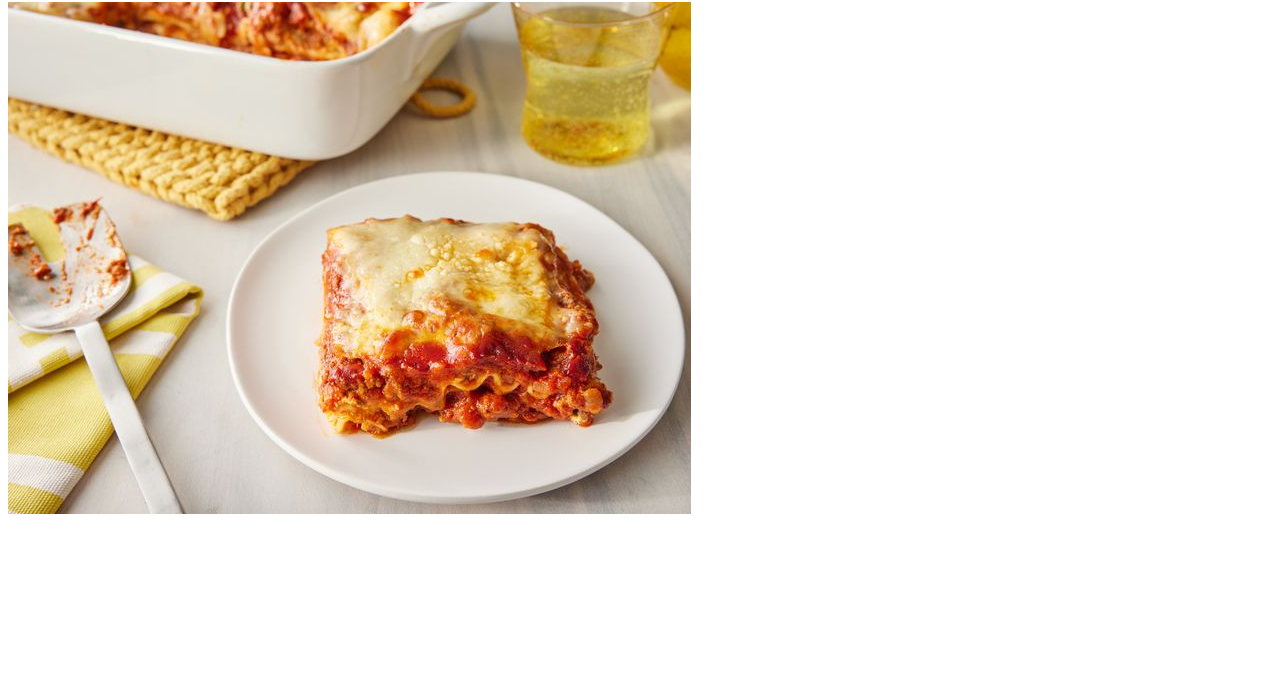
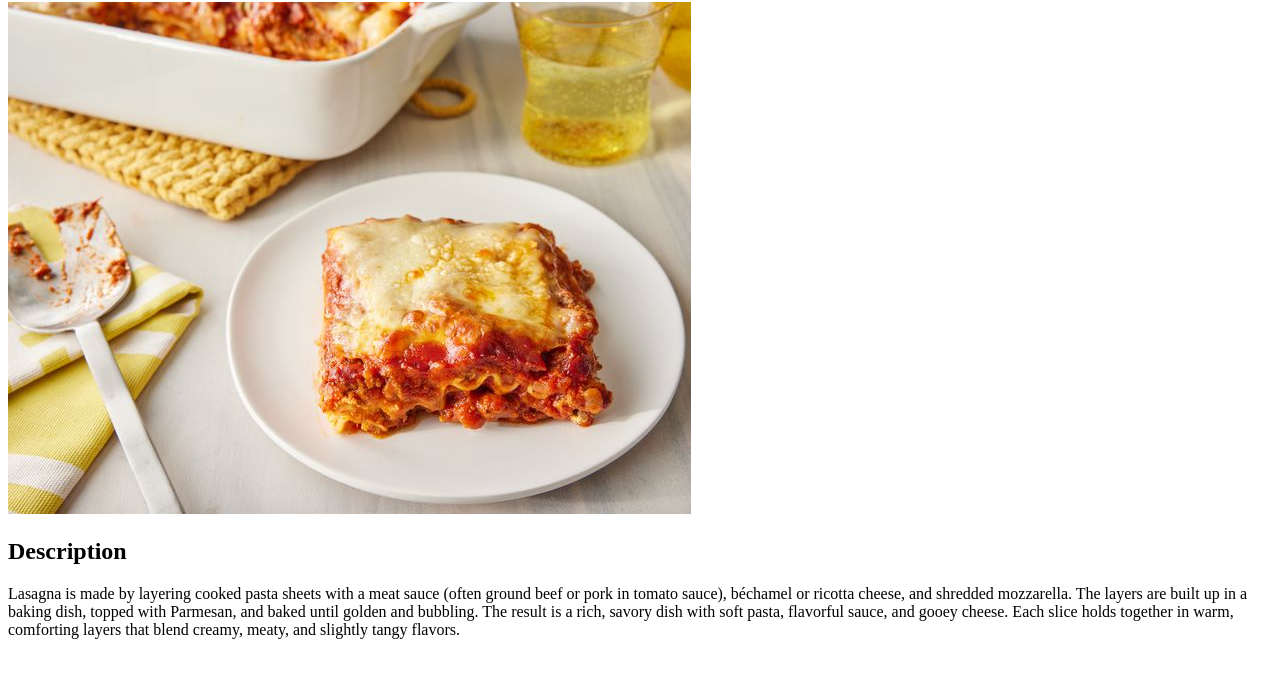
Before and after one commit to engineeredtoimperfection/odin-recipes, a plain HTML site: page recipes/lasagna.html in a window 1280 px wide. Shown: the part 104-782 px from the top of the page. Drawn offline with Linux system fonts and the light colour scheme.

Commit message:
Add description in recipes/lasagna.html

```diff
--- a/recipes/lasagna.html
+++ b/recipes/lasagna.html
@@ -15,6 +15,9 @@
 
         <img src="../images/lasagna.jpg" alt="Lasagna">
 
+        <h2>Description</h2>
+
+        <p>Lasagna is made by layering cooked pasta sheets with a meat sauce (often ground beef or pork in tomato sauce), béchamel or ricotta cheese, and shredded mozzarella. The layers are built up in a baking dish, topped with Parmesan, and baked until golden and bubbling. The result is a rich, savory dish with soft pasta, flavorful sauce, and gooey cheese. Each slice holds together in warm, comforting layers that blend creamy, meaty, and slightly tangy flavors.</p>
     </body>
 
 </html>
```
